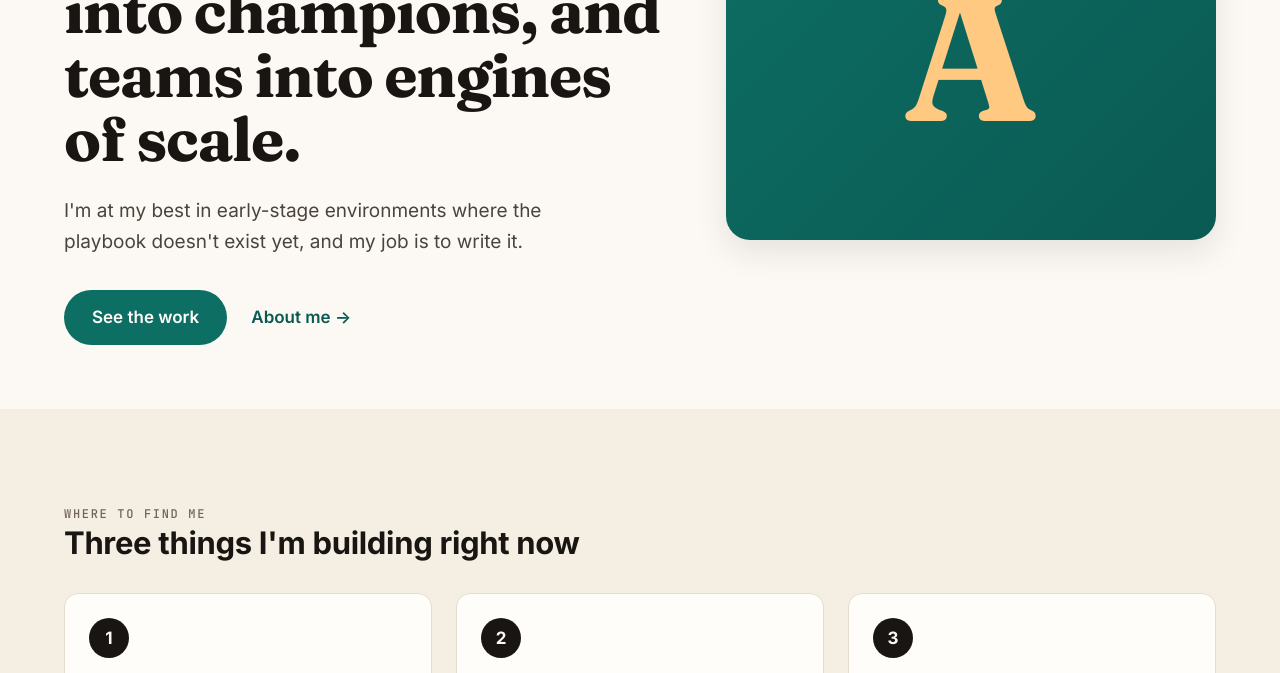
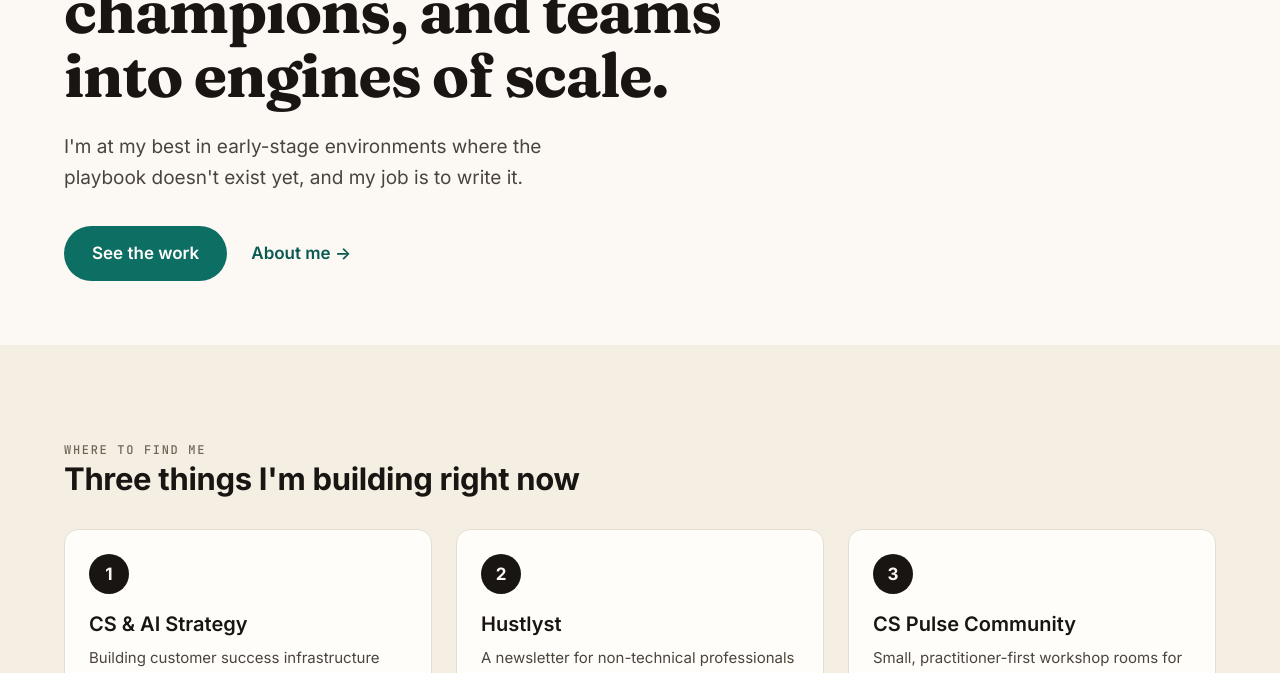
Before and after one commit to theAnirudhKumar/anirudhkumar-website, a plain HTML site: page index.html in a window 1280 px wide. Shown: the part 427-1100 px from the top of the page. Drawn offline with Linux system fonts and the light colour scheme.

Commit message:
Remove hero image placeholder on home page

```diff
--- a/css/style.css
+++ b/css/style.css
@@ -77,6 +77,7 @@ p{margin:0 0 1em;}
 /* Hero */
 .hero{padding:96px 0 64px;}
 .hero .grid{display:grid; grid-template-columns:1.1fr .9fr; gap:64px; align-items:center;}
+.hero .grid.hero-solo{grid-template-columns:1fr; max-width:760px;}
 .hero-actions{display:flex; gap:16px; margin-top:32px; flex-wrap:wrap;}
 .hero-visual{width:100%; aspect-ratio:4/3; border-radius:var(--radius-xl); box-shadow:var(--shadow-lg); background:linear-gradient(135deg, var(--teal) 0%, var(--teal-deep) 100%); display:flex; align-items:center; justify-content:center; overflow:hidden;}
 .hero-visual .initial{font-family:var(--font-display); font-weight:700; font-size:180px; color:var(--apricot); line-height:1;}
--- a/index.html
+++ b/index.html
@@ -35,7 +35,7 @@
 
 <section class="hero paper">
   <div class="container">
-    <div class="grid">
+    <div class="grid hero-solo">
       <div>
         <div class="eyebrow">Customer Success &middot; AI &amp; Automation</div>
         <h1 class="display-xl">I build the systems that turn chaos into <span class="accent-italic">clarity</span>, customers into champions, and teams into engines of scale.</h1>
@@ -45,7 +45,6 @@
           <a class="btn btn-ghost" href="/about">About me &rarr;</a>
         </div>
       </div>
-      <div class="hero-visual"><span class="initial">A</span></div>
     </div>
   </div>
 </section>
```
